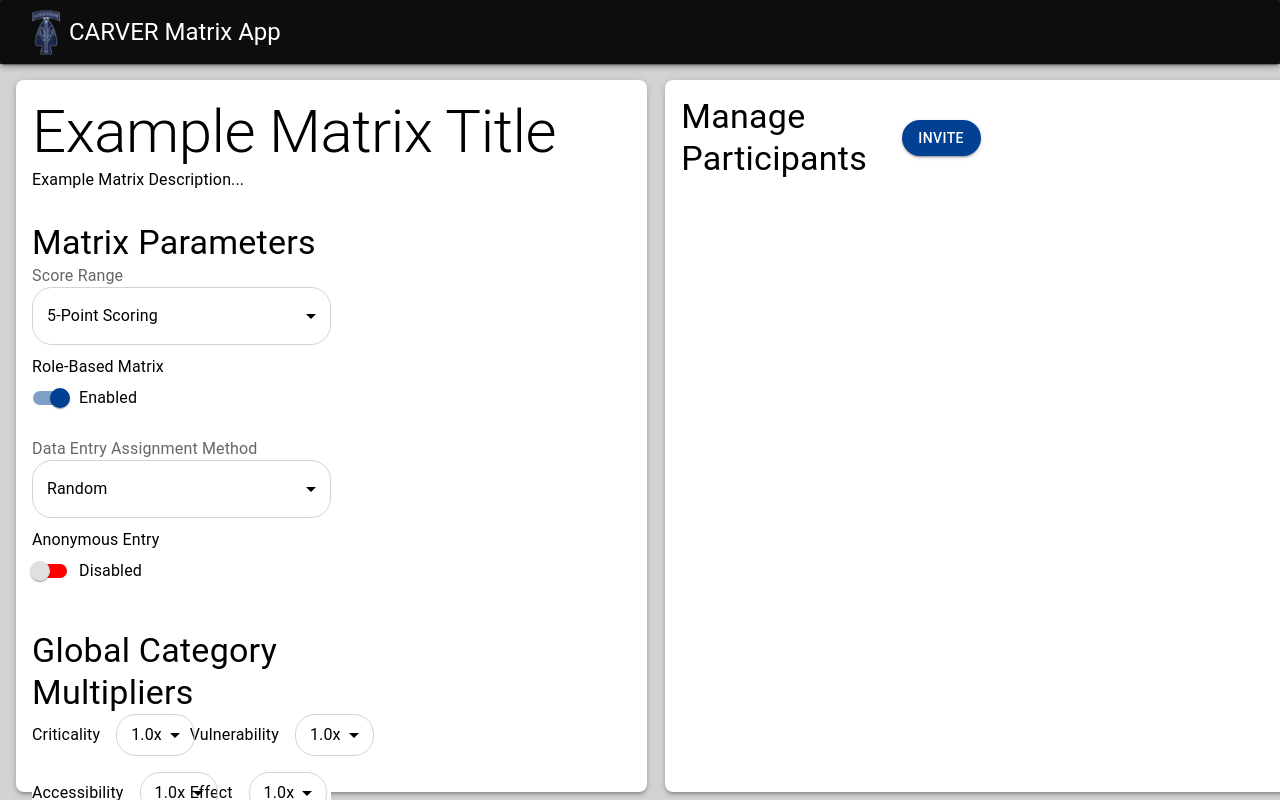
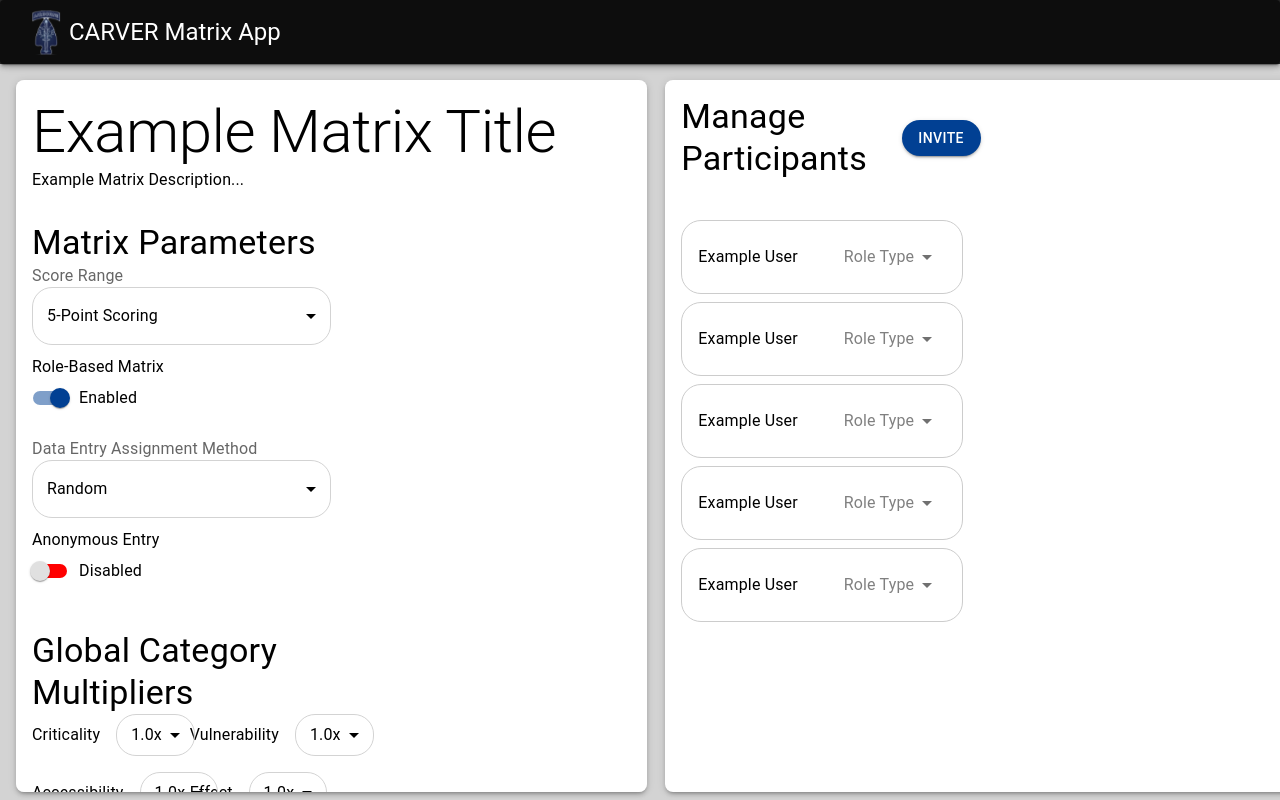
Before and after one commit to garyorsargos/carver-matrix, a React (Vite) app in the folder ui/: page /ModifyMatrix in a window 1280 px wide. Built offline with nearby package versions, Linux system fonts and the light colour scheme.

Commit message:
finishing the manage participants component

```diff
--- a/ui/src/pages/CreateMatrix.tsx
+++ b/ui/src/pages/CreateMatrix.tsx
@@ -1,4 +1,4 @@
-import { Box, Button, FormControl, FormControlLabel, FormLabel, Grid, MenuItem, Select, SelectChangeEvent, Switch, Typography } from "@mui/material";
+import { Box, Button, FormControl, FormControlLabel, FormLabel, Grid, MenuItem, Paper, Select, SelectChangeEvent, Switch, Typography } from "@mui/material";
 import { useState } from "react";
 export const CreateMatrix: React.FC = () => {
 
@@ -20,6 +20,15 @@ export const CreateMatrix: React.FC = () => {
 
   // Options for the dropdown for Global Category Multipliers
   const options = [0.5, 0.6, 0.7, 0.8, 0.9, 1.0, 1.1, 1.2, 1.3, 1.4, 1.5, 1.6, 1.7, 1.8, 1.9, 2.0];
+
+  const [roles, setRoles] = useState(["Role Type", "Role Type", "Role Type", "Role Type", "Role Type"]);
+
+  // Function to handle dropdown changes
+  const handleChange = (index: number, event: SelectChangeEvent<string>) => {
+    const newRoles = [...roles];
+    newRoles[index] = event.target.value;
+    setRoles(newRoles);
+  };
 
   const multipliersHandleChange = (label: string) => (event: SelectChangeEvent<unknown>) => {
     const val = event.target.value as number;
@@ -72,7 +81,8 @@ export const CreateMatrix: React.FC = () => {
           top: '10px',
           display: 'flex',
           alignItems: 'flex-start',
-          flexDirection: 'column'
+          flexDirection: 'column',
+          overflow: 'auto'
         }}
       >
         <Typography variant="h2">Example Matrix Title</Typography>
@@ -234,6 +244,7 @@ export const CreateMatrix: React.FC = () => {
           display: "flex",
           alignItems: "flex-start",
           flexDirection: "column",
+          overflow: 'auto'
         }}
       >
         {/* Container for Typography and Button */}
@@ -243,6 +254,7 @@ export const CreateMatrix: React.FC = () => {
             alignItems: "center",
             justifyContent: "space-between", // Spreads items to opposite sides
             width: "50%",
+            marginBottom: "40px",
           }}
         >
           <Typography variant="h4">Manage Participants</Typography>
@@ -250,6 +262,41 @@ export const CreateMatrix: React.FC = () => {
             Invite
           </Button>
         </Box>
+        {/* Participant Rows */}
+      {roles.map((role, index) => (
+        <Paper
+          key={index}
+          elevation={0} // Remove shadow
+          sx={{
+            color: "black",
+            display: "flex",
+            justifyContent: "space-between",
+            alignItems: "center",
+            p: 2,
+            gap: 4,
+            border: "1px solid #ccc", // Light gray border
+            borderRadius: "20px",
+            backgroundColor: "white", // Ensure white background
+            mb: 1
+          }}
+        >
+          <Typography variant="body1">Example User</Typography>
+          <Select
+            value={role}
+            onChange={(event) => handleChange(index, event)}
+            sx={{
+              color: "gray",
+              backgroundColor: "white", // White background
+              height: "40px",
+            }}
+          >
+            <MenuItem value="Role Type">Role Type</MenuItem>
+            <MenuItem value="Admin">Admin</MenuItem>
+            <MenuItem value="Editor">Editor</MenuItem>
+            <MenuItem value="Viewer">Viewer</MenuItem>
+          </Select>
+        </Paper>
+      ))}
       </Box>
     </Box>
   );
```
